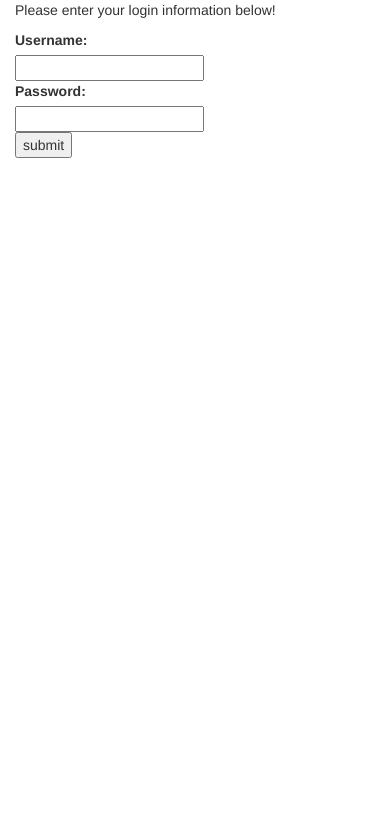
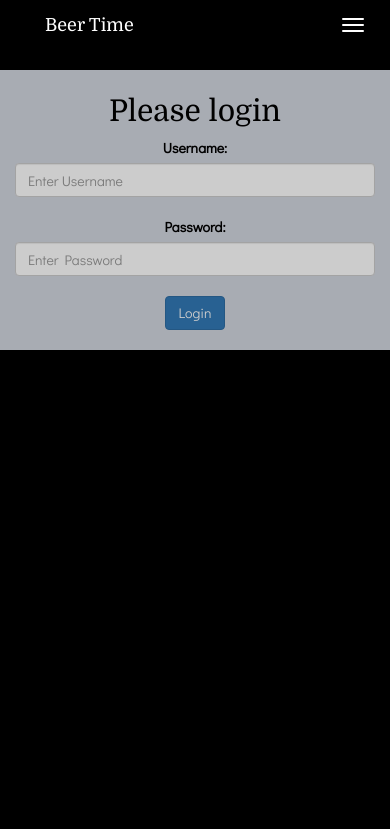
Before and after one commit to mtommarello/Web-Programming-Final, a PHP site: page /login.php in a window 390 px wide. Shown: the top 829 px of the page. Run offline with PHP 8.4, Linux system fonts and the light colour scheme; data that the repository does not hold is empty; some libraries are stand-ins or nearby versions.

Commit message:
Reflected Login Status on Navbar & Fixes
Login status has been added to the navbar.  Very basic.  Also created a
log out page to clear the session then go back to the previous page via
JS.  Also fixed a bug found in the brewers page — Mobile view would
only show one brewer, if any.

```diff
--- a/brewers.php
+++ b/brewers.php
@@ -18,12 +18,12 @@
                 $brewerCount = 1;
                 if ($result = mysqli_query($dbConnection, $query)){
                     while ($row = $result->fetch_assoc()) {
-                        echo "<div class='hidden-xs col-sm-6 col-md-4 col-lg-3 beerList' id='brewer". $brewerCount . ">";
+                        echo "<div class='hidden-xs col-sm-6 col-md-4 col-lg-3 beerList' id='brewer". $brewerCount . " data-brewerName=". $row["brewerName"] ."'>";
                             echo "<h2>" . $row["brewerName"] . "</h2>";
                             echo '<button class="ui-button ui-widget ui-corner-all" id=brewer'. $brewerCount . 'Like"><i class="fa fa-thumbs-o-down" aria-hidden="true"></i></button>';
                             echo '<button class="ui-button ui-widget ui-corner-all" id=brewer'. $brewerCount . 'Like"><i class="fa fa-thumbs-o-up" aria-hidden="true"></i></button>';
                         echo "</div>";
-                        echo "<div class='col-xs-12 hidden-sm hidden-md hidden-lg beerListXs' id='brewer". $brewerCount . "'>";
+                        echo "<div class='col-xs-12 hidden-sm hidden-md hidden-lg beerListXs' id='brewer". $brewerCount . " data-brewerName=". $row["brewerName"] ."'>";
                             echo "<h2>" . $row["brewerName"] . "</h2>";
                             echo '<button class="ui-button ui-widget ui-corner-all" id=brewer'. $brewerCount . 'Like"><i class="fa fa-thumbs-o-down" aria-hidden="true"></i></button>';
                             echo '<button class="ui-button ui-widget ui-corner-all" id=brewer'. $brewerCount . 'Like"><i class="fa fa-thumbs-o-up" aria-hidden="true"></i></button>';
--- a/css/styles.css
+++ b/css/styles.css
@@ -1,5 +1,5 @@
 body {
-    padding-top: 50px;
+    padding-top: 60px;
     padding-bottom: 33px;
 }
 .navbar.navbar-toggle {
@@ -60,6 +60,10 @@ height:100%;
     margin-top:20px;
     text-align: center;
     color: #000000;
+    margin-top: 10px;
+    margin-bottom: 10px;
+    padding-top: 5px;
+    padding-bottom: 5px;
 }
 
 .col-sm-12.cards a:link {
@@ -137,3 +141,8 @@ footer {
     text-align: center;
     height: 33px;
 }
+
+#loginPage {
+    font-family: 'Didact Gothic', sans-serif;
+    align-self: flex-end;
+}
--- a/login.php
+++ b/login.php
@@ -1,26 +1,29 @@
 <?php
     session_start();
+?>
+<!doctype html>
+<html lang="en-us">
+<?php
     include 'dbConnection.php';
+    include 'header.php';
+    include 'nav.php';
 ?>
-
-<head>
-	<meta charset ="utf-8">
-		<title> Login </title>
-		<link rel="stylesheet" href="https://maxcdn.bootstrapcdn.com/bootstrap/3.3.7/css/bootstrap.min.css">
-
-<!-- jQuery library -->
-<script src="https://ajax.googleapis.com/ajax/libs/jquery/3.1.1/jquery.min.js"></script>
-
-<!-- Latest compiled JavaScript -->
-<script src="https://maxcdn.bootstrapcdn.com/bootstrap/3.3.7/js/bootstrap.min.js"></script>
-</head>
-
+<body>
     <?php
         if($_POST){
 
             //if user submits with an empty field
             if(empty($_POST["userName"]) || empty($_POST["password"])){
-            echo "The user name or password field is empty.";
+                echo '<div class="container">';
+                    echo '<div class="row">';
+                        echo '<div class="col-sm-12">';
+                            echo '<div class="alert alert-danger alert-dismissable">';
+                                echo '<a href="#" class="close" data-dismiss="alert" aria-label="close">&times;</a>';
+                                echo '<strong id="#loginPage">The user name or password field is empty.</strong>';
+                            echo '</div>';
+                        echo '</div>';
+                    echo '</div>';
+                echo '</div>';
                 $userName ="";
                 $password="";
 
@@ -45,7 +48,16 @@
                 //prints out errors in the array if we have any
                 if($_POST && !empty($errors)){
                     foreach($errors as $singleError){
-                    echo "Error: " .$singleError . "<br />";
+                        echo '<div class="container">';
+                            echo '<div class="row">';
+                                echo '<div class="col-sm-12">';
+                                    echo '<div class="alert alert-danger alert-dismissable">';
+                                        echo '<a href="#" class="close" data-dismiss="alert" aria-label="close">&times;</a>';
+                                        echo '<strong>Error: ' .$singleError . '</strong>';
+                                    echo '</div>';
+                                echo '</div>';
+                            echo '</div>';
+                        echo '</div>';
                     }
                 }
 
@@ -63,12 +75,19 @@
 
                     //if no matches found in database
                     if($returnedRows == 0){
-                    echo "Error: username, password, or both incorrect.";
+                        echo '<div class="container">';
+                            echo '<div class="row">';
+                                echo '<div class="col-sm-12">';
+                                    echo '<div class="alert alert-danger alert-dismissable">';
+                                        echo '<a href="#" class="close" data-dismiss="alert" aria-label="close">&times;</a>';
+                                        echo '<strong>Error: username, password, or both incorrect.</strong>';
+                                    echo '</div>';
+                                echo '</div>';
+                            echo '</div>';
+                        echo '</div>';
                     }
 
                     else{
-                    echo"Logging in!";
-
                         $_SESSION['userName'] = $userName;
 
                         while($row = mysqli_fetch_row($resultUser)){
@@ -76,7 +95,6 @@
                                    $_SESSION['userID'] =$col;
                                   }
                         }
-
                         mysqli_close($dbConnection);
                         echo '<script>$(location).attr("href", "index.php");</script>';
                     }
@@ -94,28 +112,23 @@
     ?>
 
 
-<!doctype html>
-<html lang="en-us">
-<head>
-	<meta charset ="utf-8">
-	<title>Animal Forum!</title>
-</head>
-
-<body>
-	<?php //include 'nav.php'; ?>
     <!--Form to get username/password-->
     <form method="post" action="login.php">
         <div class="container">
+            <div class="row animated fadeIn">
+                <div class="col-sm-12 cards">
+                    <div class="form-group">
+                        <h2>Please login</h2>
+                        <label for="userName" id="loginPage">Username: </label>
+                        <input type= "test" input name ="userName" class="form-control" placeholder= "Enter Username" id="loginPage" value="<?php echo htmlspecialchars($userName); ?>"  maxlength="20" required>
+                        <br>
+                        <label for="password" id="loginPage">Password: </label>
+                        <input type= "password" input name="password"  class="form-control" placeholder= "Enter Password" id="loginPage" value="<?php echo htmlspecialchars($password); ?>" maxlength="15" required >
+                        <br>
+                        <button type="submit" class="btn btn-primary" id="loginPage">Login</button>
                     </div>
-        <div class="container"><p>Please enter your login information below!</p>
                 </div>
-        <div class="container"> <label><b>Username:</b></label><br/>
-        	<input type= "test" input name ="userName" pacleholder= "Enter Username" value="<?php echo htmlspecialchars($userName); ?>"  maxlength="20" required> <br>
             </div>
-        <div class="container"> <label><b>Password:</b></label><br/>
-        	<input type= "text" input name="password"  value="<?php echo htmlspecialchars($password); ?>" maxlength="15" required ><br>
-			</div>
-        <div class="container"> <input type="submit" name="submit" value="submit">
         </div>
     </form>
 </body>
--- a/nav.php
+++ b/nav.php
@@ -14,7 +14,14 @@
                     <ul class="nav navbar-nav navbar-right">
                         <li><a href="brewers.php">Brewers</a></li>
                         <li><a href="beers.php">Beers</a></li>
-                        <li><a href="login.php">Login</a></li>
+                        <?php
+                            if($_SESSION) {
+                                echo '<li><a href="profile.php">Profile</a></li>';
+                                echo '<li><a href="logout.php">Log Out</a></li>';
+                            } else {
+                                echo '<li><a href="login.php">Login</a></li>';
+                            }
+                        ?>
                         <li><a href="userprofile.php">Create a Profile</a></li>
                         <li><a href="about.php">About</a></li>
                     </ul>
```
Also changed, not shown: logout.php (added, +15 -0 lines). Lines whose indentation alone changed are shown as unchanged.
